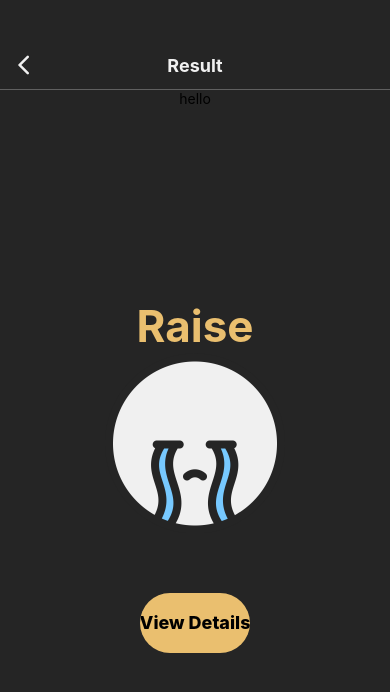
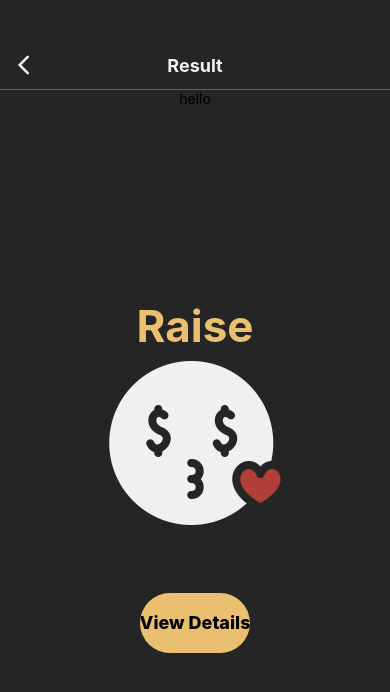
Before and after one commit to TommyClemenzaChen/Poker-Ai, a React Native app in the folder poker-interface/: screen /RaisePage in a window 390 px wide. Shown: the top 692 px of the page. Built offline with nearby package versions, Linux system fonts and the light colour scheme.

Commit message:
update in raise.js

```diff
--- a/poker-interface/raise.js
+++ b/poker-interface/raise.js
@@ -39,7 +39,7 @@ const Raise = () => {
 						{/*this is for result icons*/}
 						<View>
 							<Image
-							source={require("./images/fold_image.png")}
+							source={require("./images/raise_image.png")}
 							style={{ width: 180, height: 180 }}
 							// alt="Fold Image"
 							/>
```
